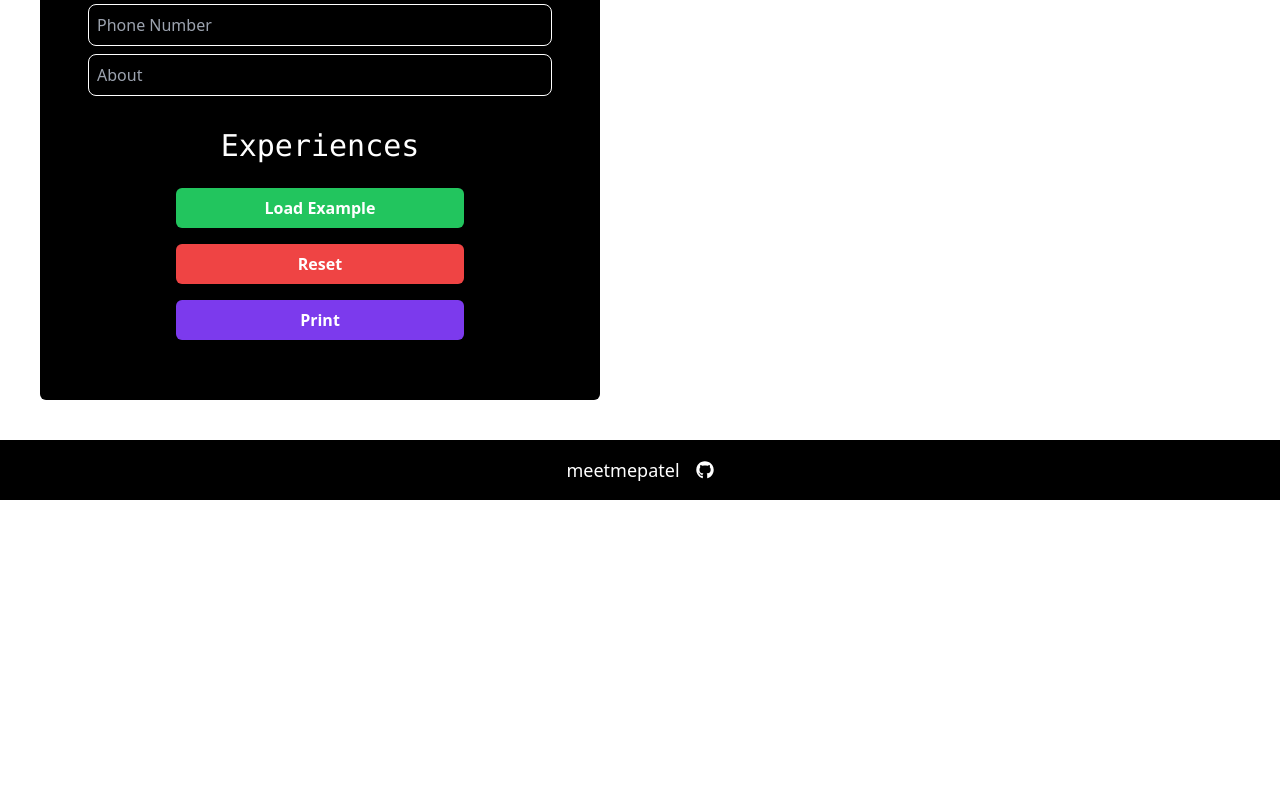
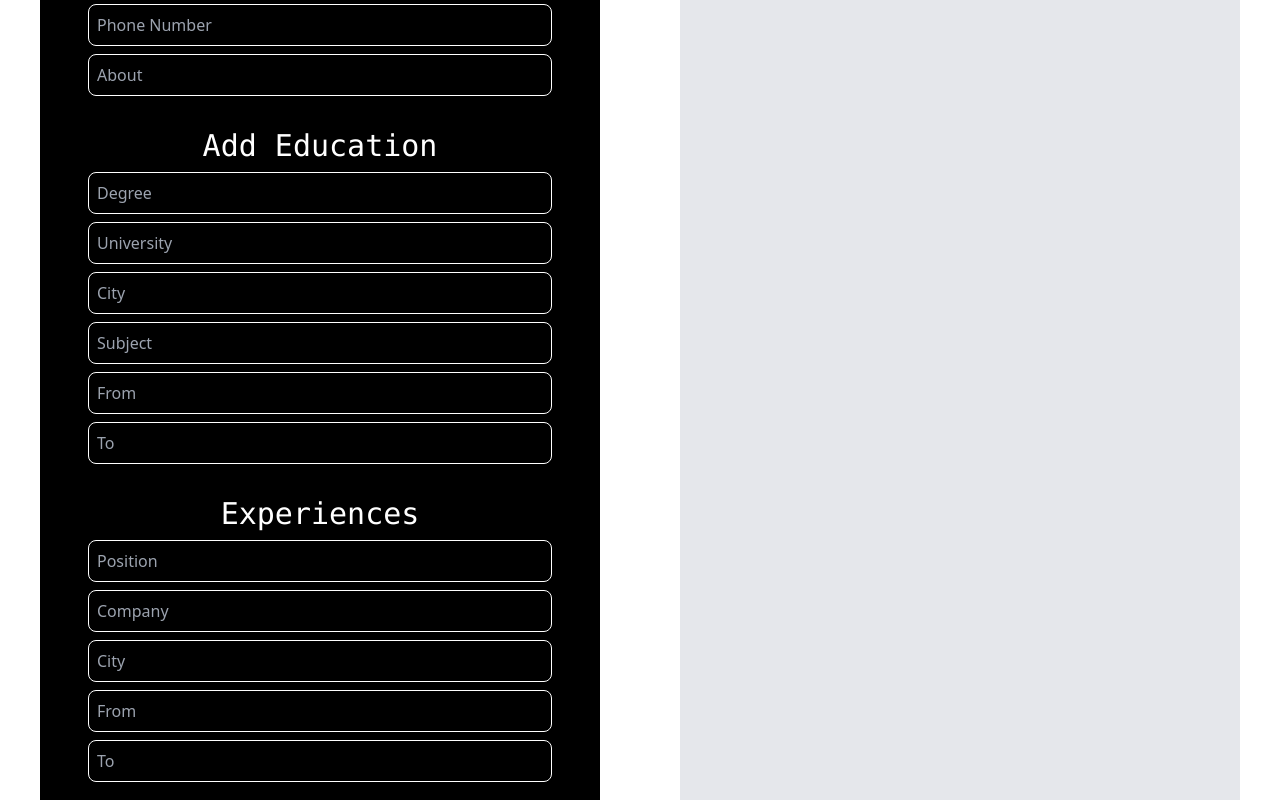
Before and after one commit to meeetppatel/react-cv-project, a React (Create React App) app: page / in a window 1280 px wide. Shown: the part 300-1100 px from the top of the page. Before the commit the page ends 800 px from the top, so only its background shows below. Built offline with nearby package versions, Linux system fonts and the light colour scheme; the HTML template or start-up script is replaced by a standard one.

Commit message:
edu , exp sec

```diff
--- a/src/components/info/eduExp.js
+++ b/src/components/info/eduExp.js
@@ -1,21 +1,27 @@
-const GenInfo = (props) => {
+const EduExp = (props) => {
   return (
       <div>
-          <h1>Personal Information</h1>
+          <h1 className="title">Add Education</h1>
           <div>
-              <input className="input" onChange={props.change} id="name" type="text" placeholder="Name"/>
+              <input className="input" onChange={props.change} id="degree" type="text" placeholder="Degree"/>
           </div>
           <div>
-              <input className="input" onChange={props.change} id="email" type="text" placeholder="Email"/>
+              <input className="input" onChange={props.change} id="universityname" type="text" placeholder="University"/>
           </div>
           <div>
-              <input className="input" onChange={props.change} id="phoneNO" type="text" placeholder="Phone Number"/>
+              <input className="input" onChange={props.change} id="edu-city" type="text" placeholder="City"/>
           </div>
           <div>
-              <input className="input" onChange={props.change} id="desc" type="text" placeholder="About"/>
+              <input className="input" onChange={props.change} id="subject" type="text" placeholder="Subject"/>
+          </div>
+          <div>
+              <input className="input" onChange={props.change} id="edu-from" type="text" placeholder="From"/>
+          </div>
+          <div>
+              <input className="input" onChange={props.change} id="edu-to" type="text" placeholder="To"/>
           </div>
       </div>
   );
 };
 
-export { GenInfo };
+export { EduExp };
--- a/src/components/info/pracExp.js
+++ b/src/components/info/pracExp.js
@@ -1,9 +1,23 @@
 const WorkExp = (props) => {
-    // const { experienceArr } = props;
     return (
       <div>
         <h1 className="title">Experiences</h1>
 
+          <div>
+              <input className="input" onChange={props.change} id="position" type="text" placeholder="Position"/>
+          </div>
+          <div>
+              <input className="input" onChange={props.change} id="company" type="text" placeholder="Company"/>
+          </div>
+          <div>
+              <input className="input" onChange={props.change} id="work-city" type="text" placeholder="City"/>
+          </div>
+          <div>
+              <input className="input" onChange={props.change} id="work-from" type="text" placeholder="From"/>
+          </div>
+          <div>
+              <input className="input" onChange={props.change} id="work-to" type="text" placeholder="To"/>
+          </div>
       </div>
     );
   };
--- a/src/components/mainForm.js
+++ b/src/components/mainForm.js
@@ -6,6 +6,7 @@ import { WorkExp } from "./info/pracExp";
 import { Cvpreview } from "./cvprev";
 import uniqid from "uniqid";
 import ReactToPrint from "react-to-print";
+import { EduExp } from "./info/eduExp";
 
 class Maincont extends Component {
   constructor(props) {
@@ -94,7 +95,10 @@ class Maincont extends Component {
               <div className="w-full text-center">
                 <GenInfo change={this.genInfoHandler} />
               </div>
-              <div >
+              <div className="w-full text-center">
+                <EduExp />
+              </div>
+              <div className="w-full text-center">
                 <WorkExp />
               </div>
 
@@ -129,7 +133,7 @@ class Maincont extends Component {
           </div>
 
           {/* cv preview */}
-          <div className=" flex flex-col mx-10 w-1/2 h-fit">
+          <div className=" flex flex-col mx-10 w-1/2">
             <div className="bg-gray-200 order-2 flex flex-col items-center my-10 w-full text-black rounded-md h-full">
               <Cvpreview
                 name={this.state.genInfo.name}
```
